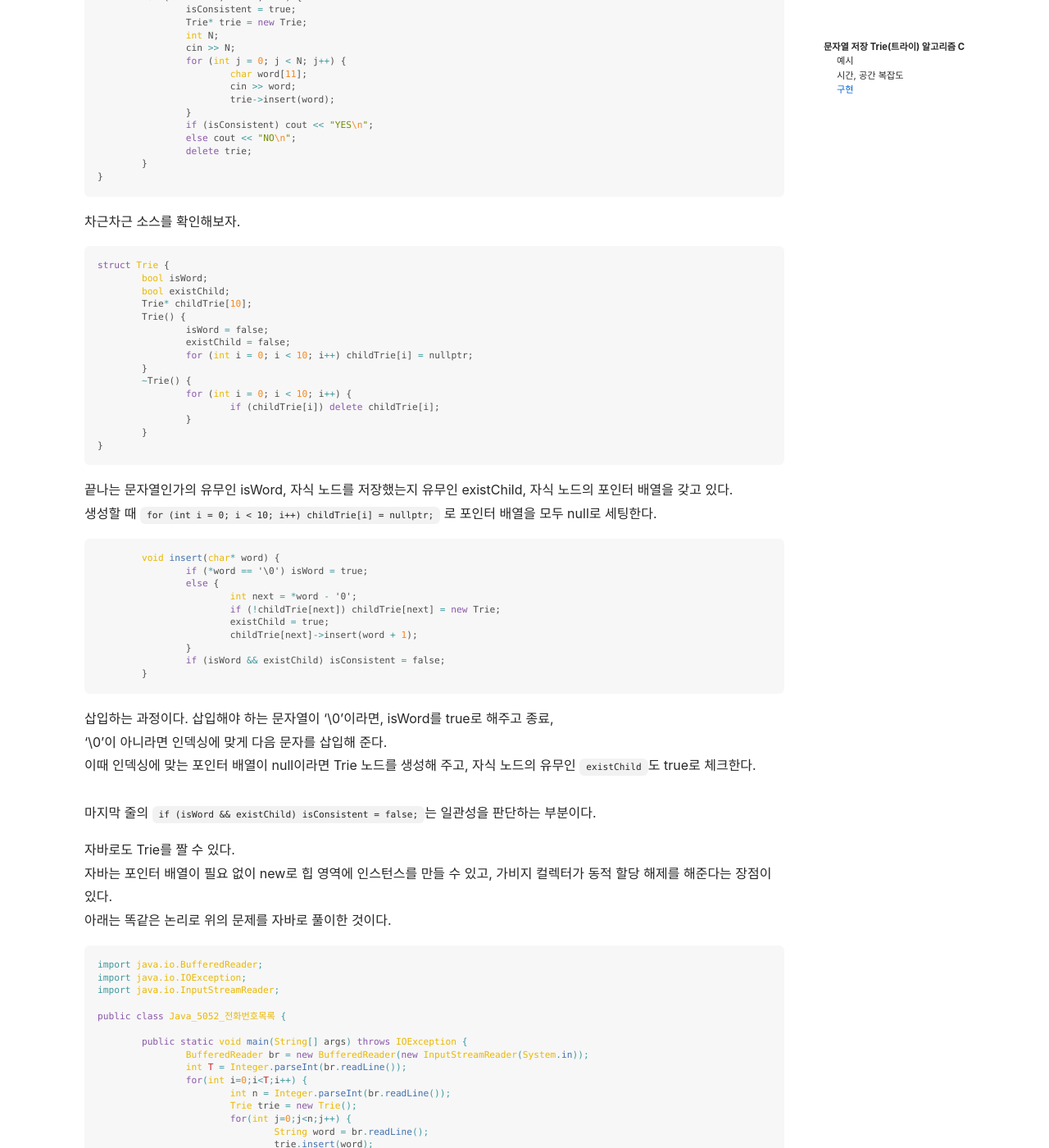
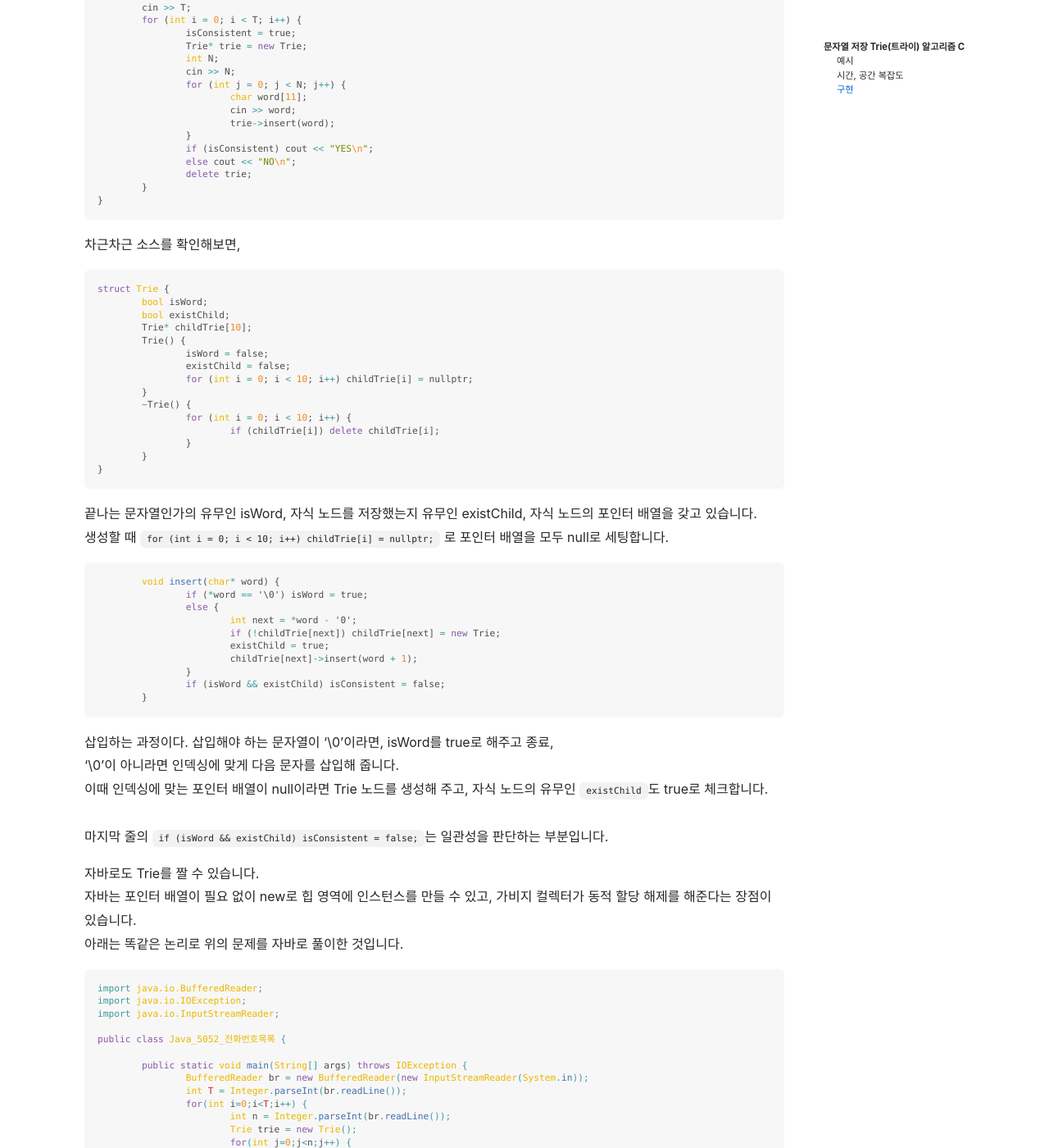
Before and after one commit to vividswan/vividswan.github.io, a Jekyll site: the page built from _posts/알고리즘/2020-07-26-[알고리즘]Trie(트라이).md, in a window 1280 px wide and 1400 px high, scrolled down 3427 px. Shown: the whole window at 82% size. Built offline with Jekyll 4.4.1, drawn with Linux system fonts in a browser that asks for light colours; nearby versions of some CDN libraries; comment, search, counter and statistics services are not loaded; some of the changed text lies outside the part shown.

Commit message:
Update 2020-07-26-[알고리즘]Trie(트라이).md

````diff
--- a/_posts/알고리즘/2020-07-26-[알고리즘]Trie(트라이).md
+++ b/_posts/알고리즘/2020-07-26-[알고리즘]Trie(트라이).md
@@ -39,15 +39,15 @@
 ### 구현
 
 CPP에선 Trie를 보통 구조체의 포인터 배열로 구현한다.<br>
-구조체에 다음 인덱싱 노드의 포인터 배열들을 모두 `nullptr`로 선언한 뒤, 해당 공간이 필요할 때 새로운 구조체를 만들어 준다.<br>
-각 노드에는 필요한 값들을 저장해 준다. 예를 들어, 위 그림의 다음 문자가 '\0'인 경우도 bool형으로 체크해 주고 이용한다.<br>
+구조체에 다음 인덱싱 노드의 포인터 배열들을 모두 `nullptr`로 선언한 뒤, 해당 공간이 필요할 때 새로운 구조체를 만들어 줍니다.<br>
+각 노드에는 필요한 값들을 저장해 준다. 예를 들어, 위 그림의 다음 문자가 '\0'인 경우도 bool형으로 체크해 주고 이용합니다.<br>
 다 쓴 Trie는 동적 할당 해제를 해주어야 한다.<br><br>
 
 Trie의 대표 문제를 살펴보자.<br><br>
 문제 : [BOJ_5052번 전화번호 목록](https://www.acmicpc.net/problem/5052)<br>
-문제를 차근차근 읽어보면, 일관성을 판별하기 위해선 결국 다음 문자가 '\0' 인 경우로 체크되었는데, 다른 문자도 자식 노드로 갖고 있으면 일관성에 어긋나게 된다.<br><br>
+문제를 차근차근 읽어보면, 일관성을 판별하기 위해선 결국 다음 문자가 '\0' 인 경우로 체크되었는데, 다른 문자도 자식 노드로 갖고 있으면 일관성에 어긋나게 됩니다.<br><br>
 
-전체 소스이다.<br>
+전체 소스입니다.<br>
 
 ```cpp
 #include <iostream>
@@ -100,7 +100,7 @@
 }
 ```
 
-차근차근 소스를 확인해보자.<br>
+차근차근 소스를 확인해보면,<br>
 
 ```cpp
 struct Trie {
@@ -120,8 +120,8 @@
 }
 ```
 
-끝나는 문자열인가의 유무인 isWord, 자식 노드를 저장했는지 유무인 existChild, 자식 노드의 포인터 배열을 갖고 있다.<br>
-생성할 때 `for (int i = 0; i < 10; i++) childTrie[i] = nullptr;` 로 포인터 배열을 모두 null로 세팅한다.<br>
+끝나는 문자열인가의 유무인 isWord, 자식 노드를 저장했는지 유무인 existChild, 자식 노드의 포인터 배열을 갖고 있습니다.<br>
+생성할 때 `for (int i = 0; i < 10; i++) childTrie[i] = nullptr;` 로 포인터 배열을 모두 null로 세팅합니다.<br>
 
 ```cpp
 	void insert(char* word) {
@@ -137,13 +137,13 @@
 ```
 
 삽입하는 과정이다. 삽입해야 하는 문자열이 '\0'이라면, isWord를 true로 해주고 종료,<br>
-'\0'이 아니라면 인덱싱에 맞게 다음 문자를 삽입해 준다.<br>
-이때 인덱싱에 맞는 포인터 배열이 null이라면 Trie 노드를 생성해 주고, 자식 노드의 유무인 `existChild`도 true로 체크한다.<br><br>
-마지막 줄의 `if (isWord && existChild) isConsistent = false;`는 일관성을 판단하는 부분이다.<br>
+'\0'이 아니라면 인덱싱에 맞게 다음 문자를 삽입해 줍니다.<br>
+이때 인덱싱에 맞는 포인터 배열이 null이라면 Trie 노드를 생성해 주고, 자식 노드의 유무인 `existChild`도 true로 체크합니다.<br><br>
+마지막 줄의 `if (isWord && existChild) isConsistent = false;`는 일관성을 판단하는 부분입니다.<br>
 
-자바로도 Trie를 짤 수 있다.<br>
-자바는 포인터 배열이 필요 없이 new로 힙 영역에 인스턴스를 만들 수 있고, 가비지 컬렉터가 동적 할당 해제를 해준다는 장점이 있다.<br>
-아래는 똑같은 논리로 위의 문제를 자바로 풀이한 것이다.<br>
+자바로도 Trie를 짤 수 있습니다.<br>
+자바는 포인터 배열이 필요 없이 new로 힙 영역에 인스턴스를 만들 수 있고, 가비지 컬렉터가 동적 할당 해제를 해준다는 장점이 있습니다.<br>
+아래는 똑같은 논리로 위의 문제를 자바로 풀이한 것입니다.<br>
 
 ```java
 import java.io.BufferedReader;
````
